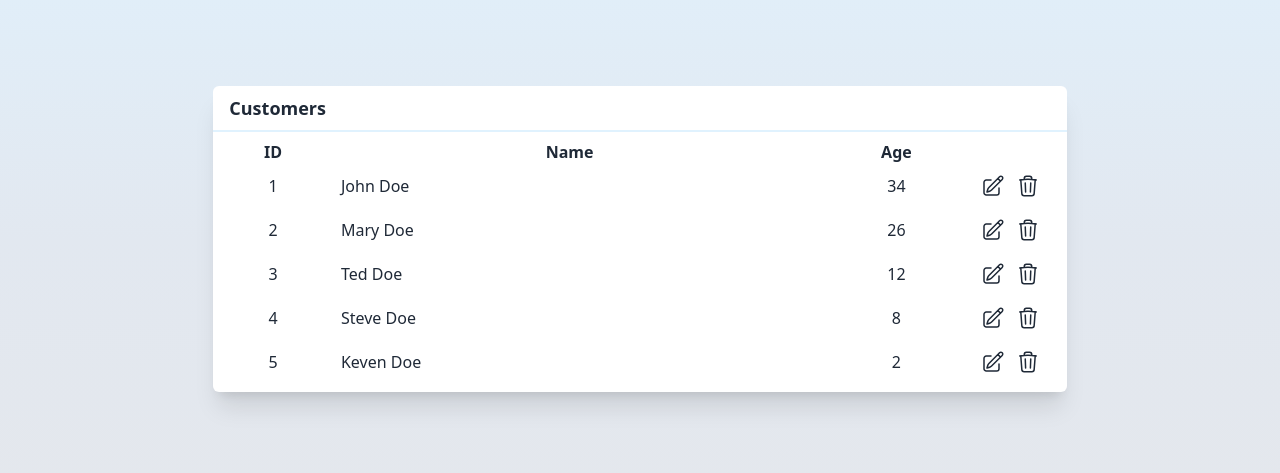
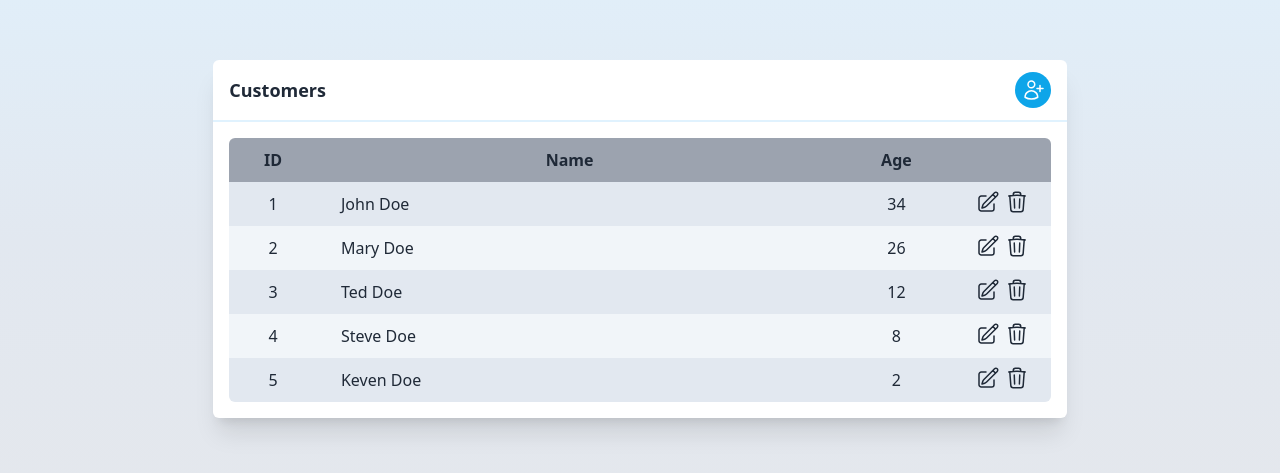
Before and after one commit to KayoRenato/CrudNext, a Next.js app: page / in a window 1280 px wide. Shown: the part 161-634 px from the top of the page. Built offline with nearby package versions, Linux system fonts and the light colour scheme.

Commit message:
chore: update table style

```diff
--- a/src/components/Icons/index.tsx
+++ b/src/components/Icons/index.tsx
@@ -9,3 +9,10 @@ export const TrashIcon = (
         <path strokeLinecap="round" strokeLinejoin="round" d="M14.74 9l-.346 9m-4.788 0L9.26 9m9.968-3.21c.342.052.682.107 1.022.166m-1.022-.165L18.16 19.673a2.25 2.25 0 01-2.244 2.077H8.084a2.25 2.25 0 01-2.244-2.077L4.772 5.79m14.456 0a48.108 48.108 0 00-3.478-.397m-12 .562c.34-.059.68-.114 1.022-.165m0 0a48.11 48.11 0 013.478-.397m7.5 0v-.916c0-1.18-.91-2.164-2.09-2.201a51.964 51.964 0 00-3.32 0c-1.18.037-2.09 1.022-2.09 2.201v.916m7.5 0a48.667 48.667 0 00-7.5 0" />
     </svg>
 )
+
+export const AddCustomerIcon = (
+    <svg xmlns="http://www.w3.org/2000/svg" fill="none" viewBox="0 0 24 24" strokeWidth={1.5} stroke="currentColor" className="w-6 h-6">
+        <path strokeLinecap="round" strokeLinejoin="round" d="M19 7.5v3m0 0v3m0-3h3m-3 0h-3m-2.25-4.125a3.375 3.375 0 11-6.75 0 3.375 3.375 0 016.75 0zM4 19.235v-.11a6.375 6.375 0 0112.75 0v.109A12.318 12.318 0 0110.374 21c-2.331 0-4.512-.645-6.374-1.766z" />
+    </svg>
+
+)
--- a/src/components/Layout.tsx
+++ b/src/components/Layout.tsx
@@ -16,7 +16,7 @@ export default function Layout(props: LayoutProps) {
             <Title>
                 {props.title}
             </Title>
-            <div className={`mx-4 my-2 flex flex-col`}>
+            <div className={`m-4 flex flex-col`}>
                 {props.children}
             </div>
         </div >
--- a/src/components/Table.tsx
+++ b/src/components/Table.tsx
@@ -10,24 +10,22 @@ export default function Table(props: TableProps) {
     const renderTableContent = () => {
         return (
             props.customers.map(client => (
-                <tr className="h-11 hover:bg-slate-100" key={client.id}>
+                <tr className={
+                    `h-11 hover:bg-slate-300 ${+client.id % 2 == 0 ? 'bg-slate-100' : 'bg-slate-200'}`}
+                    key={client.id}>
                     <td className="text-center">{client.id}</td>
                     <td className="pl-6">{client.name}</td>
                     <td className="text-center">{client.age}</td>
                     <td className="text-center flex h-11 justify-evenly align-baseline">
                         <button
-                            className="
-                                hover:text-sky-600
-                            "
-                            onClick={() => { console.log(`Edit ${client.name}`)}}
+                            className=" h-10 w-10hover:text-sky-600"
+                            onClick={() => { console.log(`Edit ${client.name}`) }}
                         >
                             {EditorIcon}
                         </button>
                         <button
-                            className="
-                                hover:text-red-500
-                            "
-                            onClick={() => { console.log(`Erase ${client.name}`)}}
+                            className="h-10 w-10 hover:text-red-500"
+                            onClick={() => { console.log(`Erase ${client.name}`) }}
                         >
                             {TrashIcon}
                         </button>
@@ -40,7 +38,7 @@ export default function Table(props: TableProps) {
 
     const renderEmptyTableContent = () => {
         return (
-            <tr className=" text-gray-400 text-center items-center">
+            <tr className=" text-gray-400 text-center items-center h-80">
                 <td colSpan={3}>
                     <span className="text-center text-gray-400">No customers found</span>
                 </td>
@@ -52,16 +50,16 @@ export default function Table(props: TableProps) {
 
     return (
 
-        <table>
-            <thead>
+        <table className="w-full rounded-md overflow-hidden">
+            <thead className="bg-gray-400 text-gray-800 h-11">
                 <tr>
                     <th>ID</th>
                     <th>Name</th>
                     <th>Age</th>
-                    <th className="w-20"/>
+                    <th className="w-20" />
                 </tr>
             </thead>
-            <tbody className="mb-4">
+            <tbody className="">
                 {props.customers.length > 0 ?
                     renderTableContent() :
                     renderEmptyTableContent()}
--- a/src/components/Title.tsx
+++ b/src/components/Title.tsx
@@ -1,3 +1,5 @@
+import { AddCustomerIcon } from "./Icons"
+
 interface TitleProps {
     children?: any
 }
@@ -5,8 +7,17 @@ interface TitleProps {
 export default function Title(props: TitleProps) {
     return (
         <div className={`flex flex-col justify-center`}>
-            <h1 className="px-4 py-2 font-semibold text-lg">{props.children}</h1>
-            <hr className="border-t-2 border-sky-100"/>
+            <div className={`flex flex-row justify-between items-center`}>
+                <h1 className="p-4 font-semibold text-lg">{props.children}</h1>
+                <button
+                    className="
+                    flex justify-center items-center mr-4
+                    h-9 w-9 bg-sky-500 hover:bg-sky-600 rounded-full
+                     text-white text-center "
+                    onClick={() => console.log('Create new customer')}
+                >{AddCustomerIcon}</button>
+            </div>
+            <hr className="border-t-2 border-sky-100" />
         </div>
     )
 }
--- a/src/pages/index.tsx
+++ b/src/pages/index.tsx
@@ -4,7 +4,7 @@ import Table from '../components/Table'
 import Customer from '../core/Customer'
 
 export default function Home() {
-  const customersList = [
+  const customersList: Customer[] = [
     new Customer('John Doe', 34, '1'),
     new Customer('Mary Doe', 26, '2'),
     new Customer('Ted Doe', 12, '3'),
```
